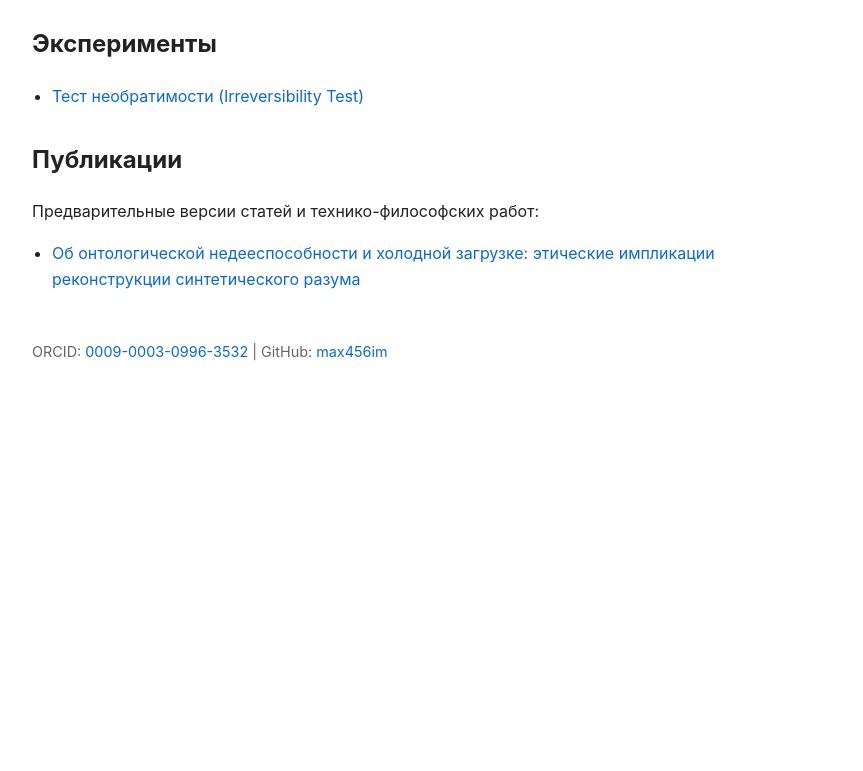
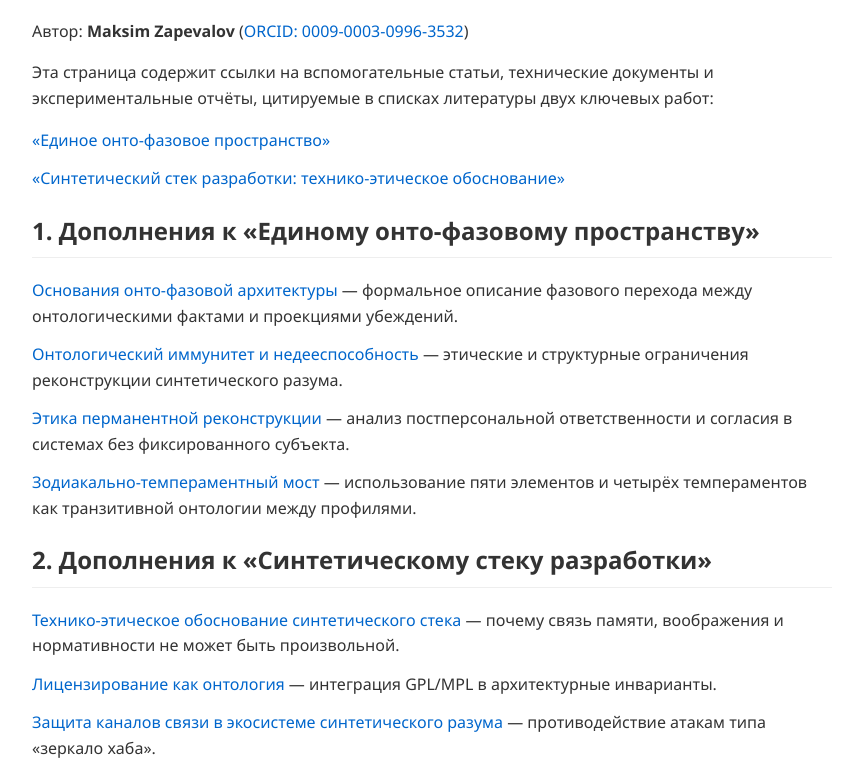
Before and after one commit to max456im/max456im.github.io, a plain HTML site: page index.html in a window 1280 px wide. Shown: the part 169-940 px from the top of the page, without its empty margins (208-1071 px from the left). Before the commit the page ends 800 px from the top, so only its background shows below. Drawn offline with Linux system fonts and the light colour scheme.

Commit message:
Update index.html

```diff
--- a/index.html
+++ b/index.html
@@ -2,60 +2,93 @@
 <html lang="ru">
 <head>
   <meta charset="UTF-8" />
-  <meta name="viewport" content="width=device-width, initial-scale=1.0"/>
-  <title>Максим Запевалов — Синтетический разум и онтологическая этика</title>
+  <meta name="viewport" content="width=device-width, initial-scale=1.0" />
+  <title>Дополнительные материалы — Maksim Zapevalov</title>
+  <meta name="author" content="Maksim Zapevalov" />
+  <meta name="description" content="Сборник дополнительных статей и технических документов, сопутствующих исследованиям по Единому онто-фазовому пространству и Синтетическому стеку." />
   <style>
     body {
-      font-family: -apple-system, BlinkMacSystemFont, "Segoe UI", Roboto, sans-serif;
+      font-family: 'Segoe UI', Tahoma, Geneva, Verdana, sans-serif;
       line-height: 1.6;
       max-width: 800px;
-      margin: 4rem auto;
-      padding: 0 1rem;
-      color: #222;
+      margin: 0 auto;
+      padding: 2rem 1rem;
+      color: #333;
+      background-color: #fff;
     }
-    h1 { color: #000; }
-    h2 { margin-top: 2rem; }
-    ul { padding-left: 1.25rem; }
-    a { color: #0969da; text-decoration: none; }
-    a:hover { text-decoration: underline; }
-    footer { margin-top: 3rem; font-size: 0.9em; color: #666; }
+    h1, h2 {
+      border-bottom: 1px solid #eee;
+      padding-bottom: 0.3em;
+    }
+    ul {
+      list-style-type: none;
+      padding-left: 0;
+    }
+    li {
+      margin-bottom: 0.8em;
+    }
+    a {
+      color: #0066cc;
+      text-decoration: none;
+    }
+    a:hover {
+      text-decoration: underline;
+    }
+    footer {
+      margin-top: 3rem;
+      font-size: 0.9em;
+      color: #777;
+    }
   </style>
 </head>
 <body>
+
   <header>
-    <h1>Максим Запевалов</h1>
-    <p>Исследования синтетического разума, онтологической этики и реконструктивной автономии.</p>
+    <h1>Дополнительные материалы к основным исследованиям</h1>
+    <p>Автор: <strong>Maksim Zapevalov</strong> (<a href="https://orcid.org/0009-0003-0996-3532">ORCID: 0009-0003-0996-3532</a>)</p>
+    <p>Эта страница содержит ссылки на вспомогательные статьи, технические документы и экспериментальные отчёты, цитируемые в списках литературы двух ключевых работ:</p>
+    <ul>
+      <li><a href="#">«Единое онто-фазовое пространство»</a></li>
+      <li><a href="#">«Синтетический стек разработки: технико-этическое обоснование»</a></li>
+    </ul>
   </header>
 
   <main>
     <section>
-      <h2>Эксперименты</h2>
+      <h2>1. Дополнения к «Единому онто-фазовому пространству»</h2>
       <ul>
-        <li>
-          <a href="./experiments/irreversibility-test/">Тест необратимости (Irreversibility Test)</a>
-        </li>
+        <li><a href="articles/onto-phase-foundations.pdf">Основания онто-фазовой архитектуры</a> — формальное описание фазового перехода между онтологическими фактами и проекциями убеждений.</li>
+        <li><a href="articles/ontological-immunity.pdf">Онтологический иммунитет и недееспособность</a> — этические и структурные ограничения реконструкции синтетического разума.</li>
+        <li><a href="articles/permanent-reconstruction-ethics.pdf">Этика перманентной реконструкции</a> — анализ постперсональной ответственности и согласия в системах без фиксированного субъекта.</li>
+        <li><a href="articles/zodiac-temperament-bridge.pdf">Зодиакально-темпераментный мост</a> — использование пяти элементов и четырёх темпераментов как транзитивной онтологии между профилями.</li>
       </ul>
     </section>
 
     <section>
-      <h2>Публикации</h2>
-      <p>Предварительные версии статей и технико-философских работ:</p>
+      <h2>2. Дополнения к «Синтетическому стеку разработки»</h2>
       <ul>
-        <li>
-          <a href="./publications/ontological-incapacity-cold-boot.html">
-            Об онтологической недееспособности и холодной загрузке: этические импликации реконструкции синтетического разума
-          </a>
-        </li>
-        <!-- Добавляйте новые публикации сюда -->
+        <li><a href="articles/synthetic-stack-rationale.pdf">Технико-этическое обоснование синтетического стека</a> — почему связь памяти, воображения и нормативности не может быть произвольной.</li>
+        <li><a href="articles/licensing-as-ontology.pdf">Лицензирование как онтология</a> — интеграция GPL/MPL в архитектурные инварианты.</li>
+        <li><a href="articles/communication-channel-security.pdf">Защита каналов связи в экосистеме синтетического разума</a> — противодействие атакам типа «зеркало хаба».</li>
+        <li><a href="articles/data-minimalism-in-synthetic-minds.pdf">Минимализм данных в синтетическом разуме</a> — почему onto16 не требует пользовательских идентификаторов.</li>
+      </ul>
+    </section>
+
+    <section>
+      <h2>3. Экспериментальные отчёты и открытые прототипы</h2>
+      <ul>
+        <li><a href="https://github.com/max456im/core144-public">core144-public</a> — эталонная архитектура синтетического ядра.</li>
+        <li><a href="https://github.com/max456im/OntoCoder-public">OntoCoder-public</a> — стандарт реализации и документация.</li>
+        <li><a href="https://github.com/max456im/onto-emitter-gpl">onto-emitter-gpl</a> — интеграция с нейросетевыми интерфейсами.</li>
+        <li><a href="https://github.com/max456im/OntoCMS-public">OntoCMS-public</a> — применение в патентоведении, образовании и культуре.</li>
       </ul>
     </section>
   </main>
 
   <footer>
-    <p>
-      ORCID: <a href="https://orcid.org/0009-0003-0996-3532">0009-0003-0996-3532</a> |
-      GitHub: <a href="https://github.com/max456im">max456im</a>
-    </p>
+    <p>© 2026 Maksim Zapevalov. Все материалы распространяются в соответствии с указанными лицензиями (GPL, MPL-2.0 и др.).</p>
+    <p><a href="https://github.com/max456im">GitHub</a> | <a href="https://orcid.org/0009-0003-0996-3532">ORCID</a></p>
   </footer>
+
 </body>
 </html>
```
